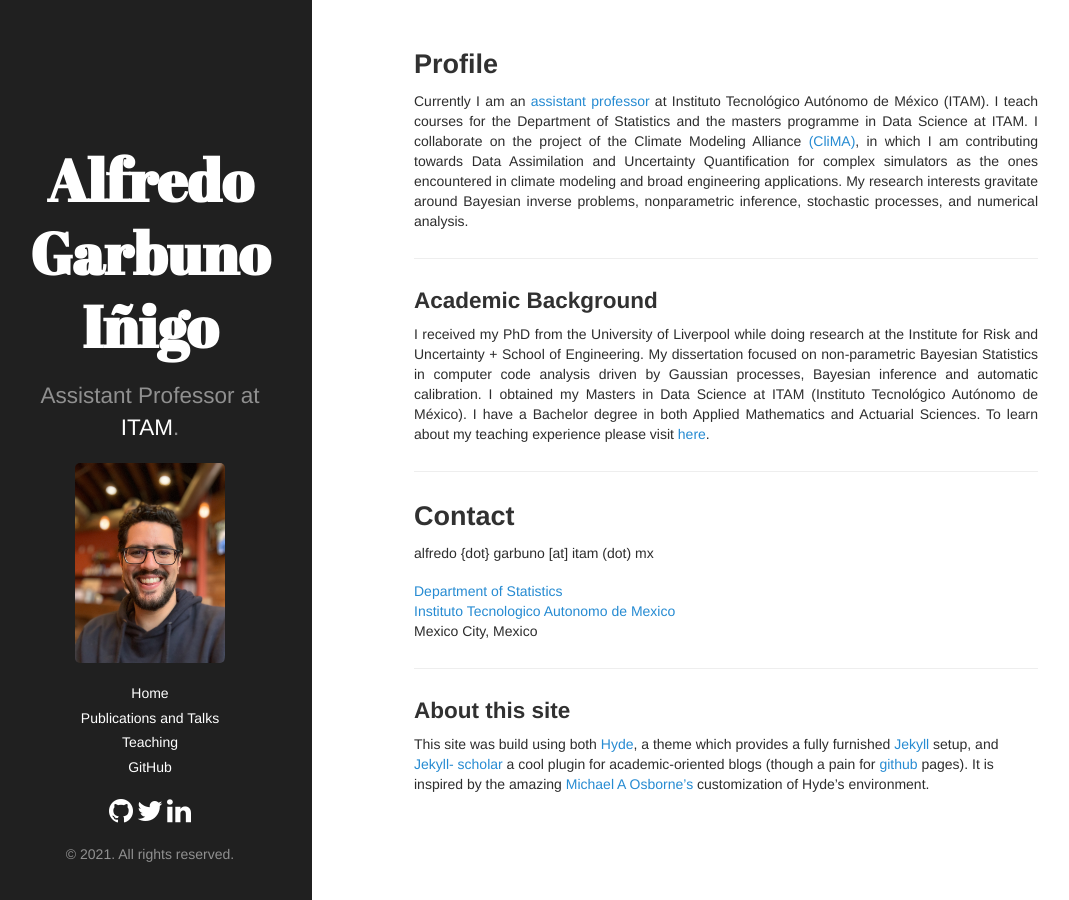
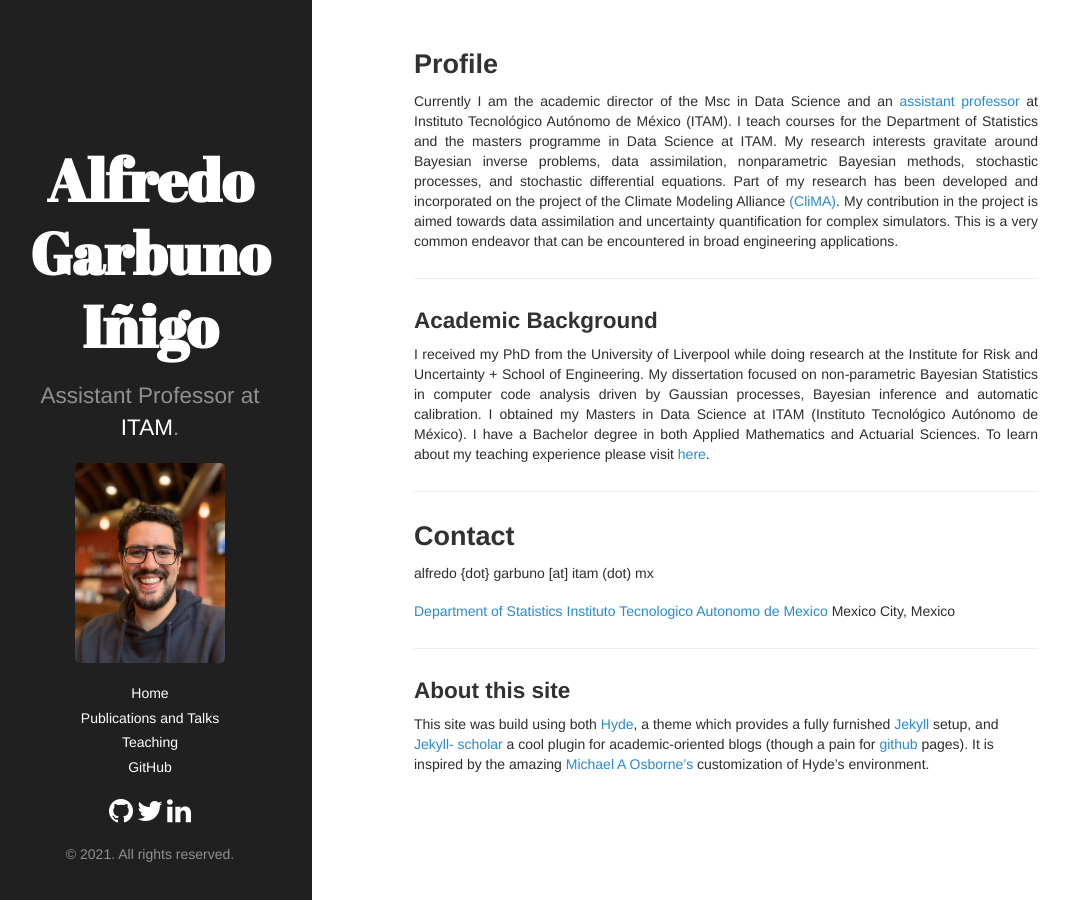
Before and after one commit to agarbuno/agarbuno.github.io, a Jekyll site: the page built from index.md, in a window 1280 px wide. Shown: the whole page, without its empty margins (12-1081 px from the left). Built offline with Jekyll 4.4.1, drawn with Linux system fonts in a browser that asks for light colours; nearby versions of some CDN libraries.

Commit message:
Updating site

```diff
--- a/index.md
+++ b/index.md
@@ -7,16 +7,20 @@
 
 <div align="justify">
 
-Currently I am an <a
+Currently I am the academic director of the Msc in Data Science and an <a
 href="https://faculty.itam.mx/facultad/108727-alfredo-garbuno-inigo">assistant
 professor</a> at Instituto Tecnológico Autónomo de México (ITAM). I teach
 courses for the Department of Statistics and the masters programme in Data
-Science at ITAM. I collaborate on the project of the Climate Modeling Alliance
-<a href="https://clima.caltech.edu/">(CliMA)</a>, in which I am contributing
-towards Data Assimilation and Uncertainty Quantification for complex simulators
-as the ones encountered in climate modeling and broad engineering applications.
-My research interests gravitate around Bayesian inverse problems, nonparametric
-inference, stochastic processes, and numerical analysis.
+Science at ITAM.
+
+My research interests gravitate around Bayesian inverse problems, data
+assimilation, nonparametric Bayesian methods, stochastic processes, and
+stochastic differential equations. Part of my research has been developed and
+incorporated on the project of the Climate Modeling Alliance <a
+href="https://clima.caltech.edu/">(CliMA)</a>. My contribution in the project is
+aimed towards data assimilation and uncertainty quantification for complex
+simulators. This is a very common endeavor that can be encountered in broad
+engineering applications.
 
 <!---I am driven by large scale applications of mathematical models, often
 encountered in numerical optimisation and pattern recognition tasks as in
```
Also changed, not shown: teaching.md (+9 -5 lines).
